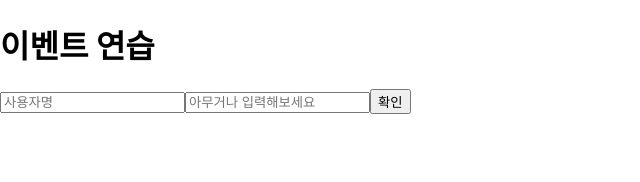
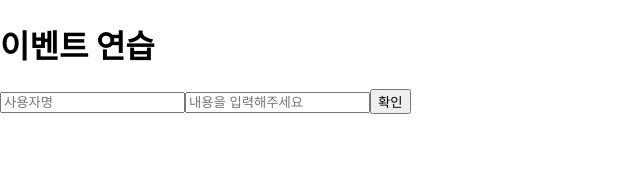
Before and after one commit to Youngpro95/reactBookStudy, a React (Create React App) app in the folder hello-react/: page / in a window 1280 px wide. Shown: the top 182 px of the page, without its empty margins (0-640 px from the left). Built offline with nearby package versions, Linux system fonts and the light colour scheme.

Commit message:
함수형 컴포넌트

```diff
--- a/hello-react/src/EventPractice.js
+++ b/hello-react/src/EventPractice.js
@@ -1,26 +1,36 @@
 import React , {useState} from 'react'
 
 const EventPractice = () =>{
-  const [username, setUsername] = useState('');
-  const [message, setMessage] = useState('');
-  const onChangeUsername = e => setUsername(e.target.value)
-  const onChangeMessage = e => setMessage(e.target.value);
-
+  const[form,setForm] =useState({
+    username :'',
+    message:''
+  })
+  const {username, message} = form;
+  const onChange = e =>{
+    const nextForm ={
+      ...form,
+      [e.target.name] : e.target.value,
+    }
+    console.log(e.target.name)
+    setForm(nextForm);
+  }
   const onClick = () =>{
-    alert(username + ': '+ message);
-    setUsername('');
-    setMessage('');
+    alert(username + " : " + message);
+    setForm({
+      username:'',
+      message:''
+    })
   }
-  const onKeyPress = e =>{
+  const onKeyPress = (e)=>{
     if(e.key === 'Enter'){
       onClick();
     }
   }
-  return (
+  return(
     <div>
       <h1>이벤트 연습</h1>
-      <input type="text" name="username" placeholder='사용자명' value={username} onChange={onChangeUsername}/>
-      <input type="text" name="message" placeholder="아무거나 입력해보세요" value={message} onChange={onChangeMessage} onKeyPress={onKeyPress}/>
+      <input type="text" name="username" placeholder="사용자명" value={username} onChange={onChange}/>
+      <input type="text" name="message" placeholder='내용을 입력해주세요' value={message} onChange={onChange} onKeyPress={onKeyPress}></input>
       <button onClick={onClick}>확인</button>
     </div>
   )
```
